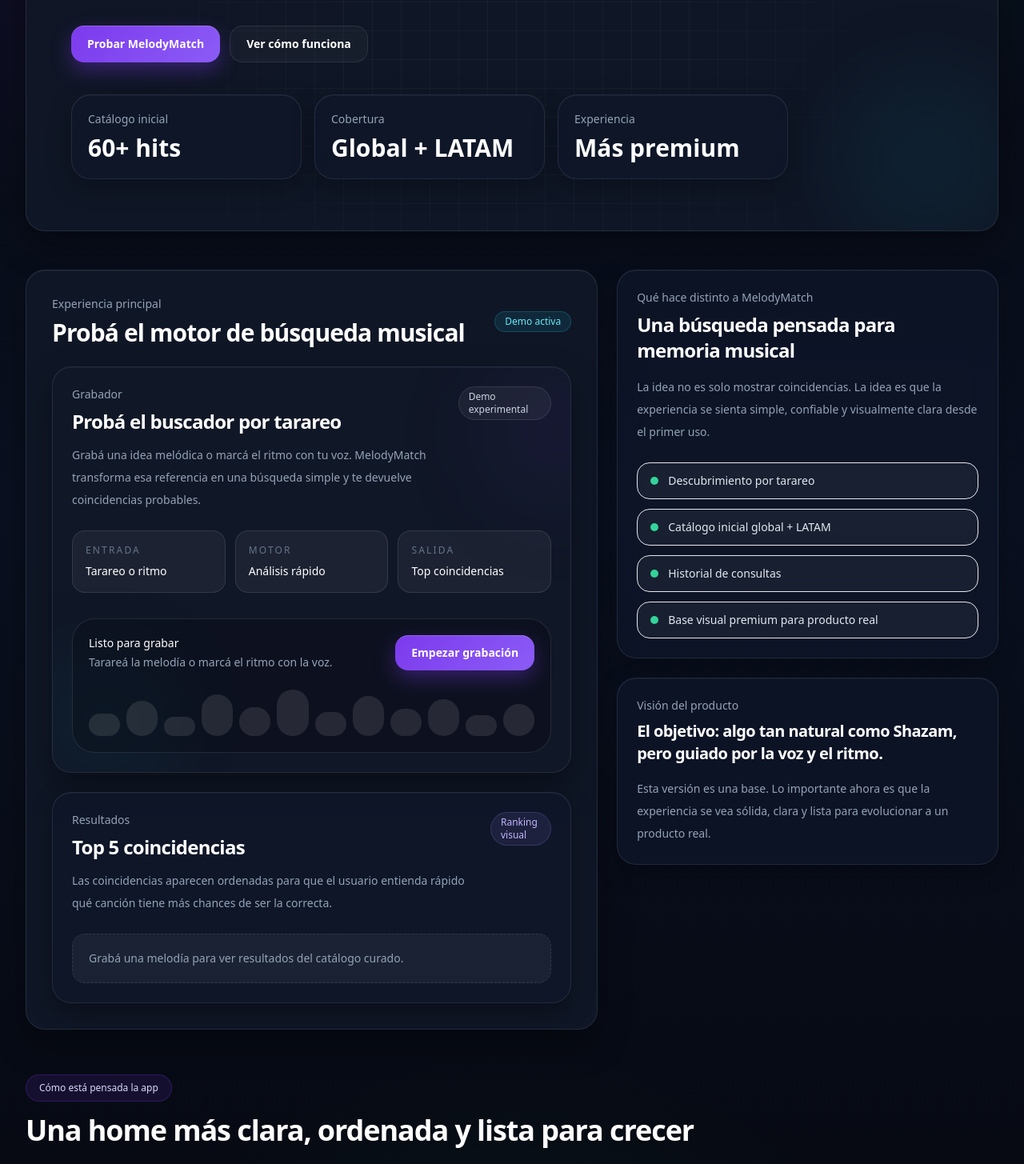
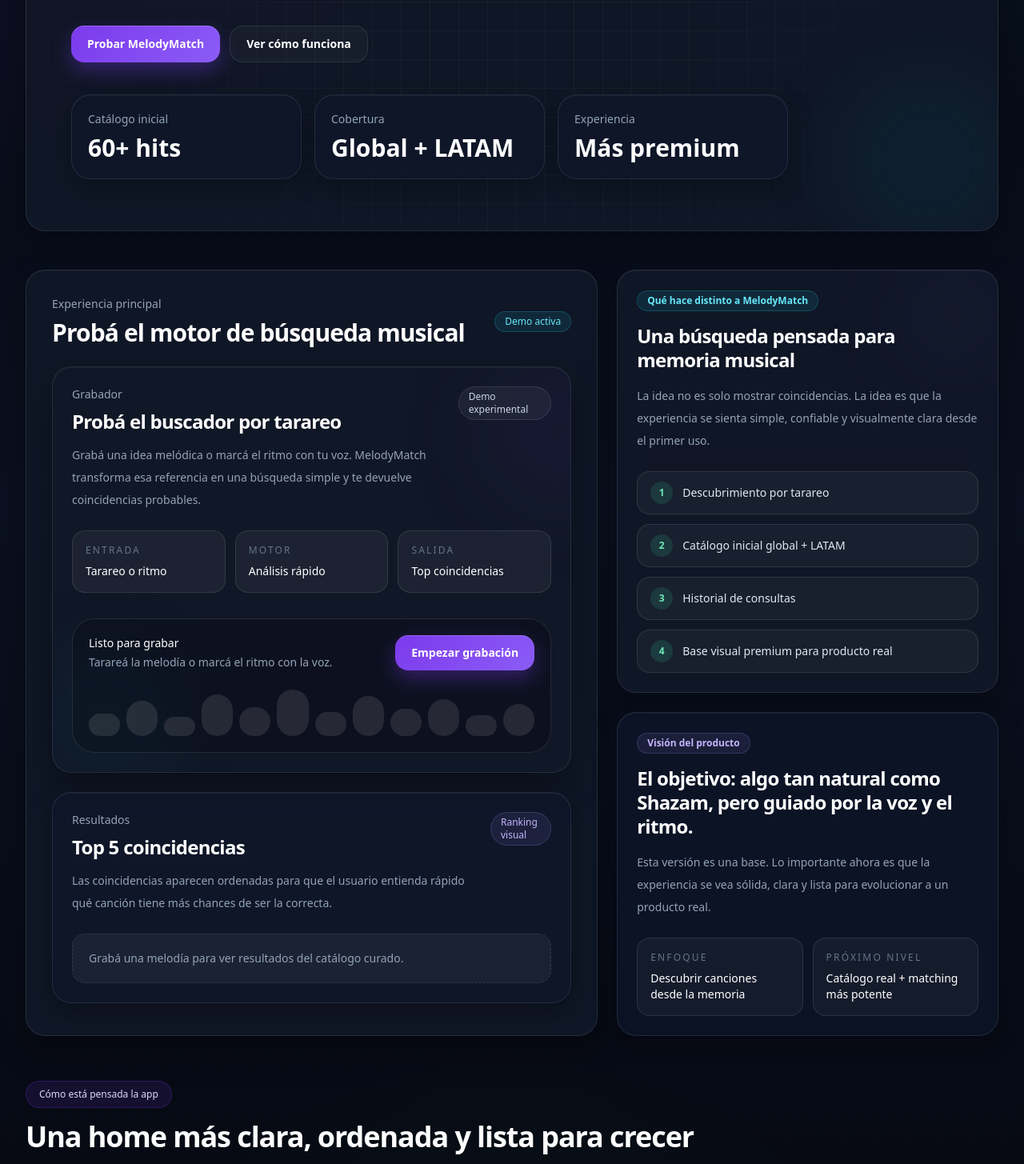
Before and after one commit to matias513/melodymatch, a Next.js app: page / in a window 1280 px wide. Shown: the part 493-1948 px from the top of the page at 80% size. Built offline with nearby package versions, Linux system fonts and the light colour scheme.

Commit message:
Update page.tsx

```diff
--- a/app/page.tsx
+++ b/app/page.tsx
@@ -83,45 +83,71 @@
           </div>
 
           <aside className="space-y-6">
-            <div className="glass-card p-6">
-              <p className="text-sm font-medium text-slate-400">
+           <div className="glass-card-strong relative overflow-hidden p-6">
+  <div className="absolute right-0 top-0 h-28 w-28 rounded-full bg-violet-500/10 blur-3xl" />
+  <div className="relative z-10">
+    <div className="inline-flex rounded-full border border-cyan-400/20 bg-cyan-400/10 px-3 py-1 text-xs font-semibold text-cyan-300">
       Qué hace distinto a MelodyMatch
-              </p>
-              <h3 className="mt-2 text-2xl font-semibold text-white">
+    </div>
+
+    <h3 className="mt-4 text-2xl font-semibold leading-tight text-white">
       Una búsqueda pensada para memoria musical
     </h3>
+
     <p className="mt-4 text-sm leading-7 text-slate-400">
-                La idea no es solo mostrar coincidencias. La idea es que la
-                experiencia se sienta simple, confiable y visualmente clara
-                desde el primer uso.
+      La idea no es solo mostrar coincidencias. La idea es que la experiencia
+      se sienta simple, confiable y visualmente clara desde el primer uso.
     </p>
 
     <div className="mt-6 space-y-3">
-                {trustPoints.map((point) => (
+      {trustPoints.map((point, index) => (
         <div
           key={point}
-                    className="flex items-center gap-3 rounded-2xl border border-white/8 bg-white/5 px-4 py-3"
+          className="flex items-center gap-3 rounded-2xl border border-white/10 bg-white/[0.04] px-4 py-3 transition-all duration-300 hover:border-cyan-400/20 hover:bg-cyan-400/[0.06]"
         >
-                    <span className="h-2.5 w-2.5 rounded-full bg-emerald-400" />
-                    <span className="text-sm text-slate-200">{point}</span>
+          <div className="flex h-7 w-7 items-center justify-center rounded-full bg-emerald-400/15 text-xs font-bold text-emerald-300">
+            {index + 1}
+          </div>
+          <span className="text-sm font-medium text-slate-200">{point}</span>
         </div>
       ))}
     </div>
   </div>
+</div>
 
 <div className="glass-card p-6">
-              <p className="text-sm font-medium text-slate-400">
+  <div className="inline-flex rounded-full border border-violet-400/20 bg-violet-400/10 px-3 py-1 text-xs font-semibold text-violet-300">
     Visión del producto
+  </div>
+
+  <h3 className="mt-4 text-2xl font-semibold leading-tight text-white">
+    El objetivo: algo tan natural como Shazam, pero guiado por la voz y el ritmo.
+  </h3>
+
+  <p className="mt-4 text-sm leading-7 text-slate-400">
+    Esta versión es una base. Lo importante ahora es que la experiencia se vea
+    sólida, clara y lista para evolucionar a un producto real.
   </p>
-              <h3 className="mt-2 text-xl font-semibold text-white">
-                El objetivo: algo tan natural como Shazam, pero guiado por la
-                voz y el ritmo.
-              </h3>
-              <p className="mt-4 text-sm leading-7 text-slate-400">
-                Esta versión es una base. Lo importante ahora es que la
-                experiencia se vea sólida, clara y lista para evolucionar a un
-                producto real.
+
+  <div className="mt-6 grid gap-3 sm:grid-cols-2">
+    <div className="rounded-2xl border border-white/10 bg-white/[0.04] p-4">
+      <p className="text-xs uppercase tracking-[0.18em] text-slate-500">
+        Enfoque
       </p>
+      <p className="mt-2 text-sm font-medium text-white">
+        Descubrir canciones desde la memoria
+      </p>
+    </div>
+
+    <div className="rounded-2xl border border-white/10 bg-white/[0.04] p-4">
+      <p className="text-xs uppercase tracking-[0.18em] text-slate-500">
+        Próximo nivel
+      </p>
+      <p className="mt-2 text-sm font-medium text-white">
+        Catálogo real + matching más potente
+      </p>
+    </div>
+  </div>
 </div>
           </aside>
         </div>
```
Lines whose indentation alone changed are shown as unchanged.
